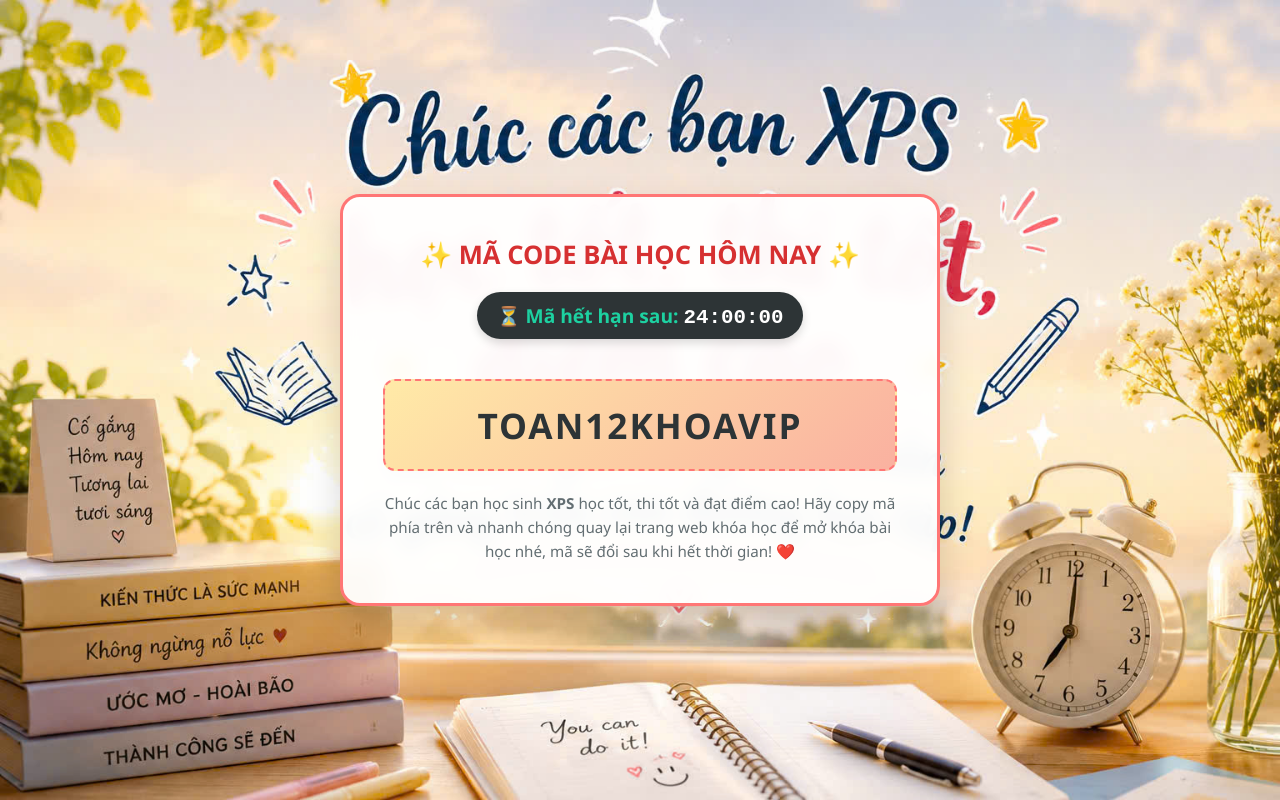
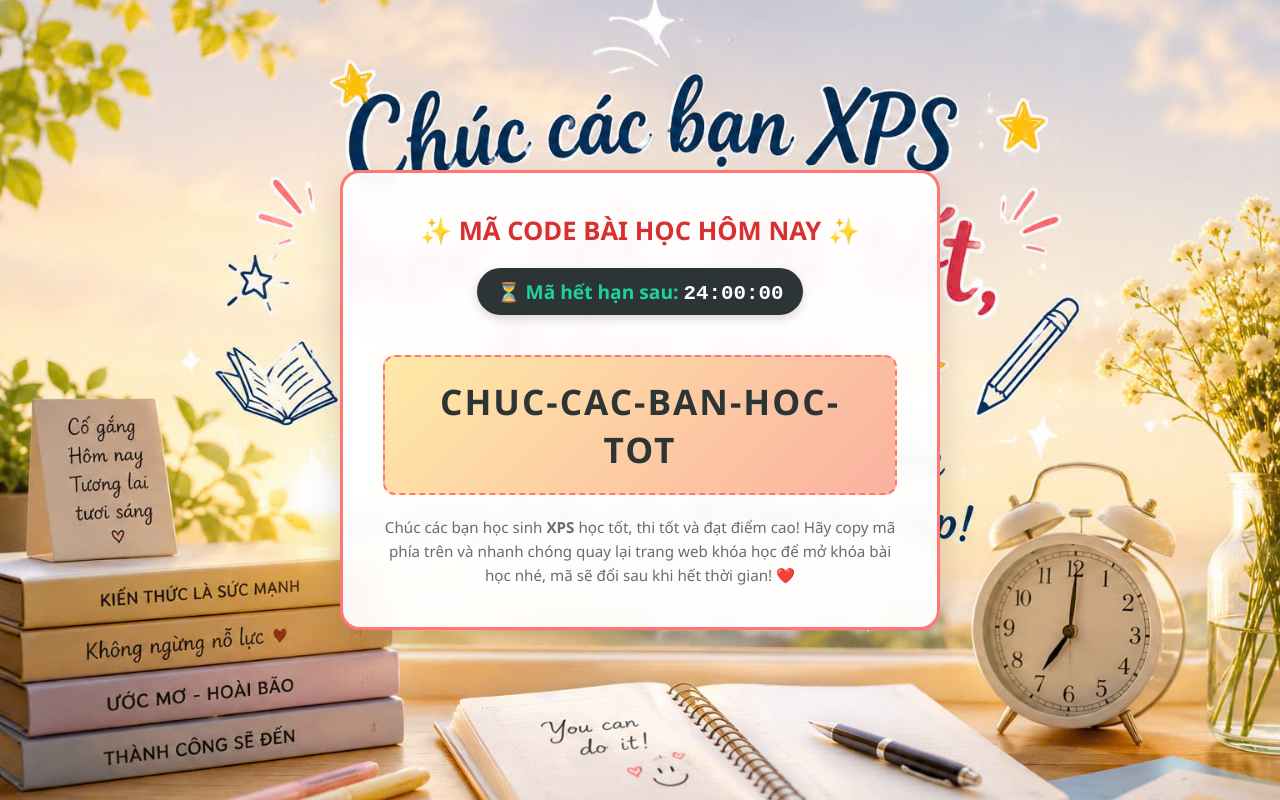
Before and after one commit to thth10102008-dotcom/maday, a plain HTML site: page index.html in a window 1280 px wide. Drawn offline with Linux system fonts and the light colour scheme.

Commit message:
Update index.html

```diff
--- a/index.html
+++ b/index.html
@@ -95,7 +95,7 @@
         </div>
 
         <div class="code-display-box">
-            <div class="code-text">TOAN12KHOAVIP</div>
+            <div class="code-text">CHUC-CAC-BAN-HOC-TOT</div>
         </div>
 
         <p class="note">Chúc các bạn học sinh <b>XPS</b> học tốt, thi tốt và đạt điểm cao! Hãy copy mã phía trên và nhanh chóng quay lại trang web khóa học để mở khóa bài học nhé, mã sẽ đổi sau khi hết thời gian! ❤️</p>
```
